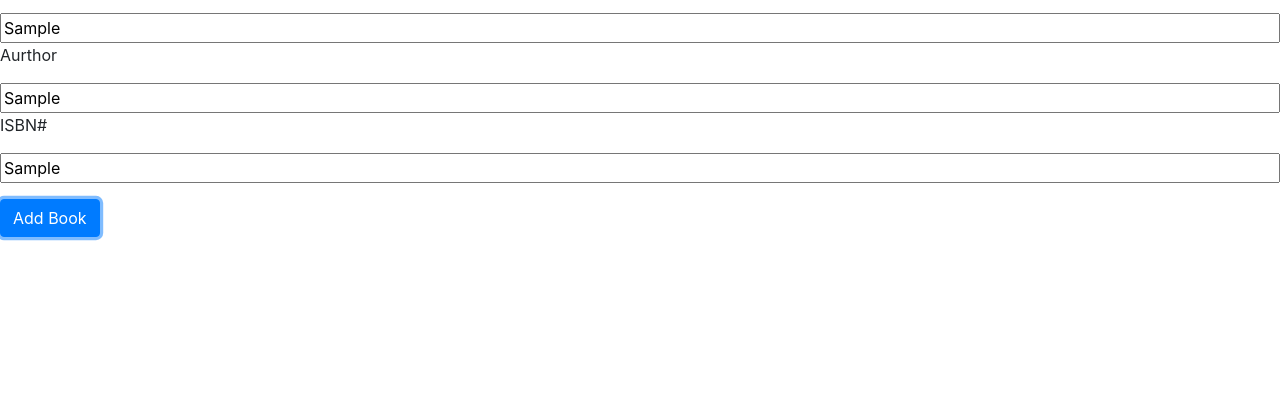
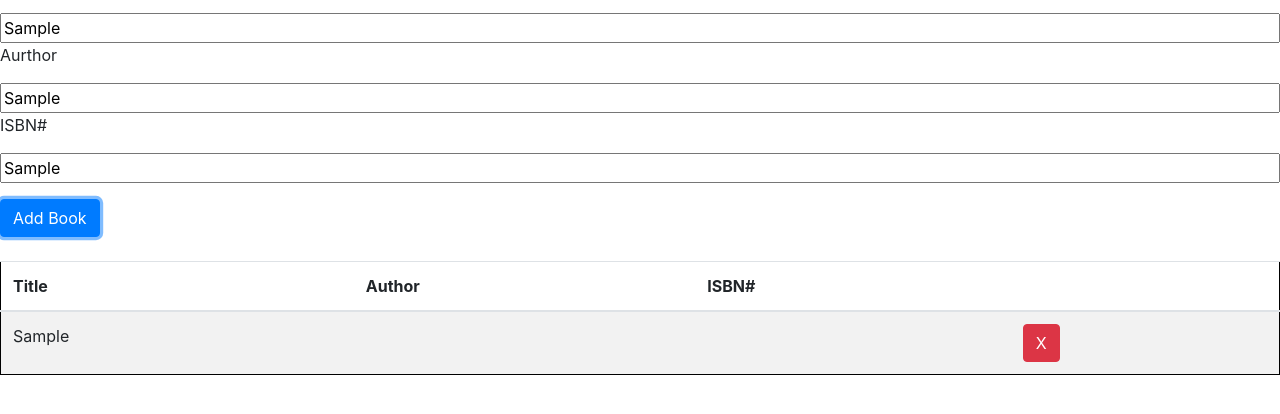
Before and after one commit to acciojob/book-list-RitikRunner, a website: page main.html in a window 1280 px wide. Both pictures are taken after typing "Sample", "Sample", "Sample" into the empty fields and a click on the button "Add Book". Shown: the part 170-584 px from the top of the page. Drawn offline with nearby package versions, Linux system fonts and the light colour scheme.

Commit message:
created a submission

```diff
--- a/main.html
+++ b/main.html
@@ -20,7 +20,7 @@
 		<button id="submit" type="submit" class="btn btn-primary">Add Book</button>
 	<br>
 	<br>
-	<table id=book-list class="table-striped">
+	<table id=book-list class="table table-striped">
 		<thead>
 		<tr>
 			<th>Title</th>
@@ -29,12 +29,12 @@
 			<th></th>
 		</tr>
 		</thead>
-		<thead id="thead">
+		<tbody id="thead">
 			<td id="titleVV"></td>
 			<td id="autherVV"></td>
 			<td id="isbnVV"></td>
 			<td><button id="cancel" type="button" class="btn btn-danger">X</button></td>
-		</thead>
+		</tbody>
 	</table>
     <script type="text/javascript" src="./script.js">
 </script>
--- a/script.js
+++ b/script.js
@@ -9,12 +9,13 @@ const titleI = document.getElementById("title")
 const authorI = document.getElementById("author")
 const isbnI = document.getElementById("isbn")
 const thead = document.getElementById("thead")
+const bookList = document.getElementById("book-list");
 
 submit.addEventListener("click",()=>{
-	bookList.style.display= ""
-	titleVV.textContent = title.value
-	authorVV.textContent = author.value
-	isbnVV.textContent = isbn.value
+	bookList.style.display= "table";
+	title.textContent = titleI.value
+	author.textContent = authorI.value
+	isbn.textContent = isbnI.value
 })
 cancel.addEventListener("click",()=>{
 	thead.style.display = "none";
```
